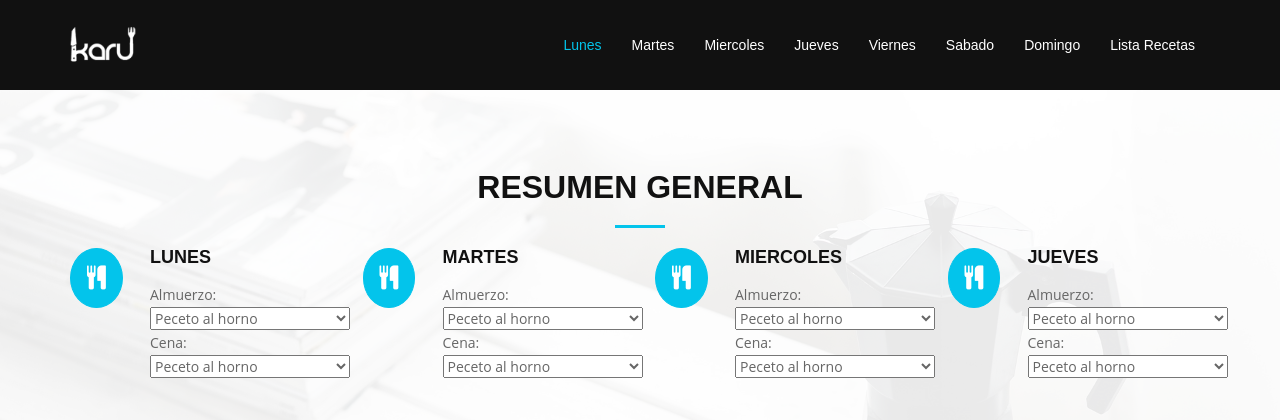
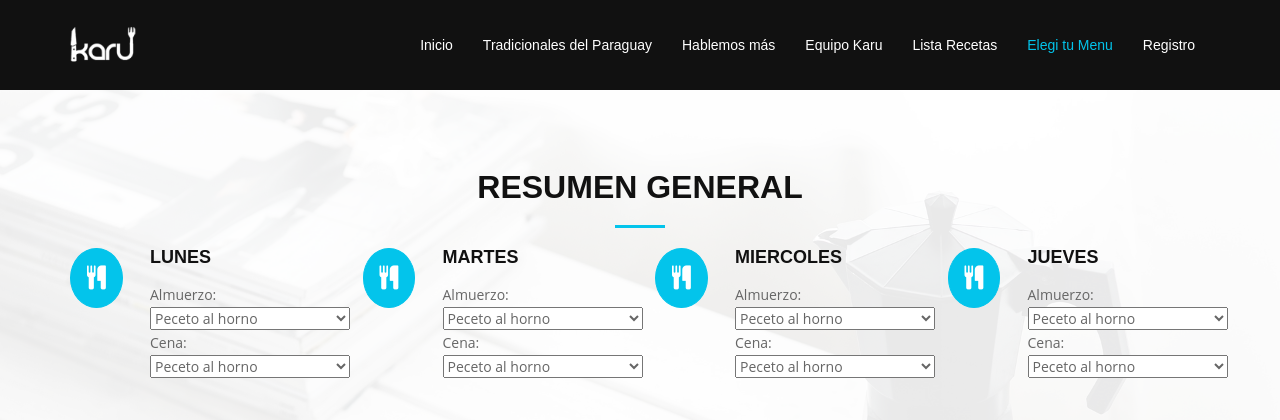
Before and after one commit to lestigarribiaf/karupora, a Django app: page /semanal/ in a window 1280 px wide. Shown: the top 420 px of the page. Run offline with Django 3.2, Linux system fonts and the light colour scheme; data comes from the database, SQL or seed files in the repository; some libraries are stand-ins or nearby versions.

Commit message:
Cambios para demo finales

```diff
--- a/pendientes/templates/semanal.html
+++ b/pendientes/templates/semanal.html
@@ -64,15 +64,14 @@
 
       <nav id="nav-menu-container">
 
-          <ul class="nav-menu">
-          <li class="menu-active"><a href="#lunes">Lunes</a></li>
-          <li><a href="#martes">Martes</a></li>
-          <li><a href="#miercoles">Miercoles</a></li>
-          <li><a href="#jueves">Jueves</a></li>
-          <li><a href="#viernes">Viernes</a></li>
-          <li><a href="#sabado">Sabado</a></li>
-          <li><a href="#domingo">Domingo</a></li>
+        <ul class="nav-menu">
+          <li ><a href="#hero">Inicio</a></li>
+          <li><a href="#portfolio">Tradicionales del Paraguay</a></li>
+          <li><a href="#about">Hablemos más</a></li>
+          <li><a href="#team">Equipo Karu</a></li>
           <li><a href="/lista_recetas">Lista Recetas</a></li>
+          <li class="menu-active"><a href="/semanal">Elegi tu Menu</a></li>
+          <li><a href="/registro">Registro</a></li>
 
         </ul>
       </nav>
@@ -185,9 +184,7 @@
       <section id="hero">
           <div class="hero-container">
             <div class="wow fadeIn">
-              <div class="hero-logo">
 
-              </div>
 
               <h1>Lista completa</h1>
              <div class="actions">
```
Also changed, not shown: pendientes/templates/lista_recetas.html (+6 -5 lines), pendientes/templates/main_template.html (+6 -5 lines), pendientes/templates/resumen.html (+5 -2 lines), pendientes/templates/vista_receta.html (+7 -6 lines).
